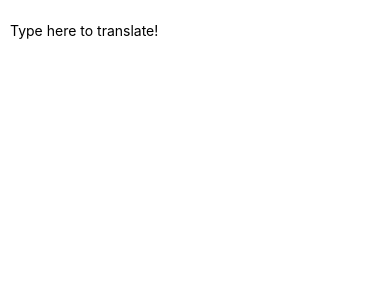
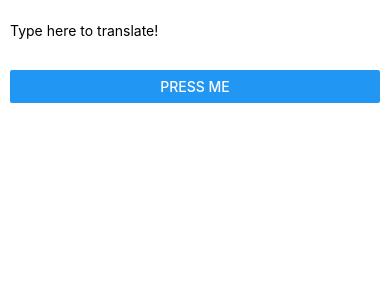
Before and after one commit to yxnely/todoList, a React Native app: screen / in a window 390 px wide. Shown: the top 300 px of the page. Built offline with nearby package versions, Linux system fonts and the light colour scheme.

Commit message:
adding an alert by pressing a button

```diff
--- a/App.js
+++ b/App.js
@@ -1,5 +1,12 @@
 import React, { Component } from 'react';
-import { AppRegistry, Text, TextInput, View } from 'react-native';
+import {
+	AppRegistry,
+	Text,
+	TextInput,
+	View,
+	Button,
+	Alert
+} from 'react-native';
 
 export default class PizzaTranslator extends Component {
 	constructor(props) {
@@ -20,6 +27,10 @@ export default class PizzaTranslator extends Component {
 				<Text style={{padding: 10, fontSize: 42}}>
 					{this.state.text.split(' ').map((word) => word && '🍕').join(' ')}
 				</Text>
+				<Button
+					onPress={() => { Alert.alert('You tapped the button')}}
+					title='Press Me'
+				/>
 			</View>
 		)
 	}
```
